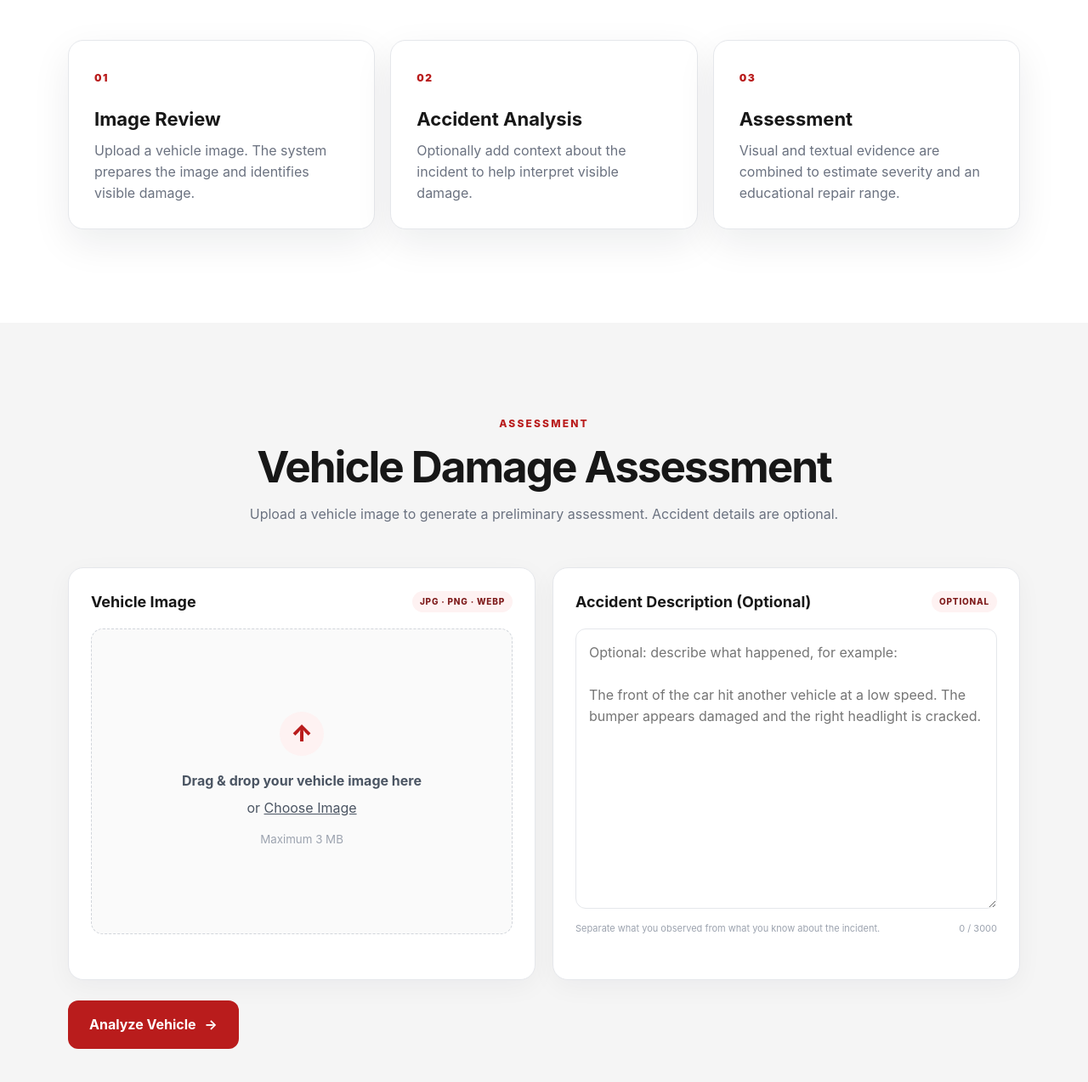
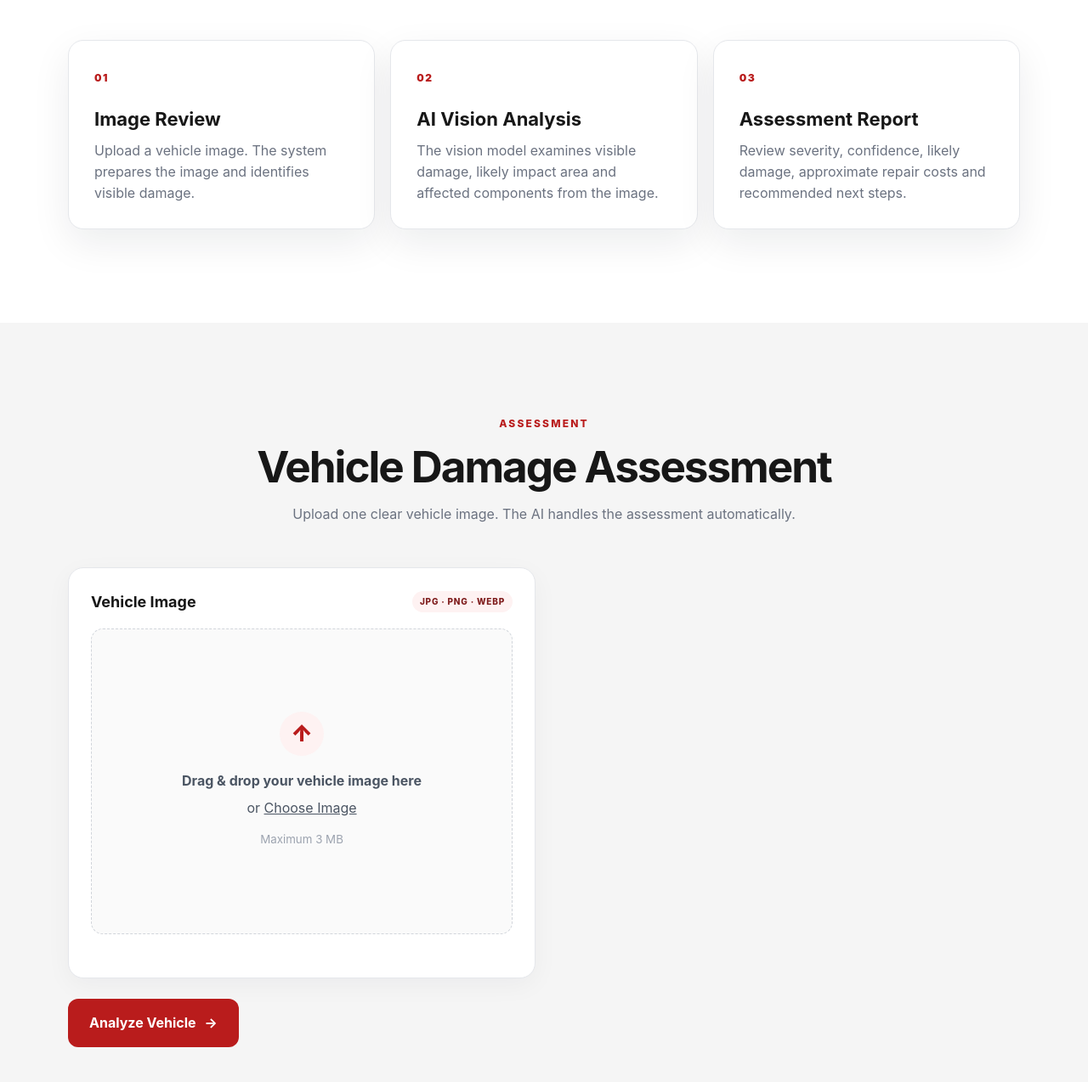
Before and after one commit to g11553475-hub/vehicle-damage-and-insurance-analyzer, a website: page index.html in a window 1280 px wide. Shown: the part 1040-2314 px from the top of the page at 85% size. Drawn offline with Linux system fonts and the light colour scheme.

Commit message:
Remove accident description and make assessment image-only

```diff
--- a/index.html
+++ b/index.html
@@ -28,7 +28,7 @@
       <div class="hero-content">
         <p class="eyebrow">AI-ASSISTED VEHICLE ASSESSMENT</p>
         <h1>A clearer first look<br>after an accident.</h1>
-        <p>Upload a vehicle image for AI-assisted visible damage analysis. An accident description is optional.</p>
+        <p>Upload a vehicle image. AI will inspect visible damage and prepare a preliminary assessment automatically.</p>
         <div class="hero-actions">
           <a class="btn btn-primary" href="#assessment">Start Assessment <span>→</span></a>
           <a class="btn btn-ghost" href="#how-it-works">How It Works</a>
@@ -45,8 +45,8 @@
       </div>
       <div class="steps">
         <article class="step-card"><span>01</span><h3>Image Review</h3><p>Upload a vehicle image. The system prepares the image and identifies visible damage.</p></article>
-        <article class="step-card"><span>02</span><h3>Accident Analysis</h3><p>Optionally add context about the incident to help interpret visible damage.</p></article>
-        <article class="step-card"><span>03</span><h3>Assessment</h3><p>Visual and textual evidence are combined to estimate severity and an educational repair range.</p></article>
+        <article class="step-card"><span>02</span><h3>AI Vision Analysis</h3><p>The vision model examines visible damage, likely impact area and affected components from the image.</p></article>
+        <article class="step-card"><span>03</span><h3>Assessment Report</h3><p>Review severity, confidence, likely damage, approximate repair costs and recommended next steps.</p></article>
       </div>
     </section>
 
@@ -54,7 +54,7 @@
       <div class="section-heading">
         <p class="eyebrow">ASSESSMENT</p>
         <h2>Vehicle Damage Assessment</h2>
-        <p>Upload a vehicle image to generate a preliminary assessment. Accident details are optional.</p>
+        <p>Upload one clear vehicle image. The AI handles the assessment automatically.</p>
       </div>
 
       <div class="assessment-grid">
@@ -83,15 +83,7 @@
           <p class="field-error" id="imageError" role="alert"></p>
         </article>
 
-        <article class="panel">
-          <div class="panel-title"><h3>Accident Description (Optional)</h3><span class="pill">OPTIONAL</span></div>
-          <label for="description" class="sr-only">Accident description</label>
-          <textarea id="description" rows="12" maxlength="3000" placeholder="Optional: describe what happened, for example:
 
-The front of the car hit another vehicle at a low speed. The bumper appears damaged and the right headlight is cracked."></textarea>
-          <div class="textarea-footer"><span>Separate what you observed from what you know about the incident.</span><span id="charCount">0 / 3000</span></div>
-          <p class="field-error" id="descriptionError" role="alert"></p>
-        </article>
       </div>
 
       <div class="assessment-actions">
@@ -102,7 +94,7 @@ The front of the car hit another vehicle at a low speed. The bumper appears dama
       <div class="loading panel hidden" id="loadingState" aria-live="polite">
         <div class="spinner"></div>
         <div><strong>Analyzing vehicle...</strong><div class="progress-list">
-          <span class="done">✓ Image uploaded</span><span class="done">✓ Image preprocessing</span><span class="active">● Detecting visible damage</span><span>○ Analyzing accident description</span><span>○ Estimating repair cost</span><span>○ Preparing assessment</span>
+          <span class="done">✓ Image uploaded</span><span class="done">✓ Image preprocessing</span><span class="active">● Detecting visible damage</span><span>○ Identifying damaged components</span><span>○ Estimating repair cost</span><span>○ Preparing assessment</span>
         </div></div>
       </div>
 
```
